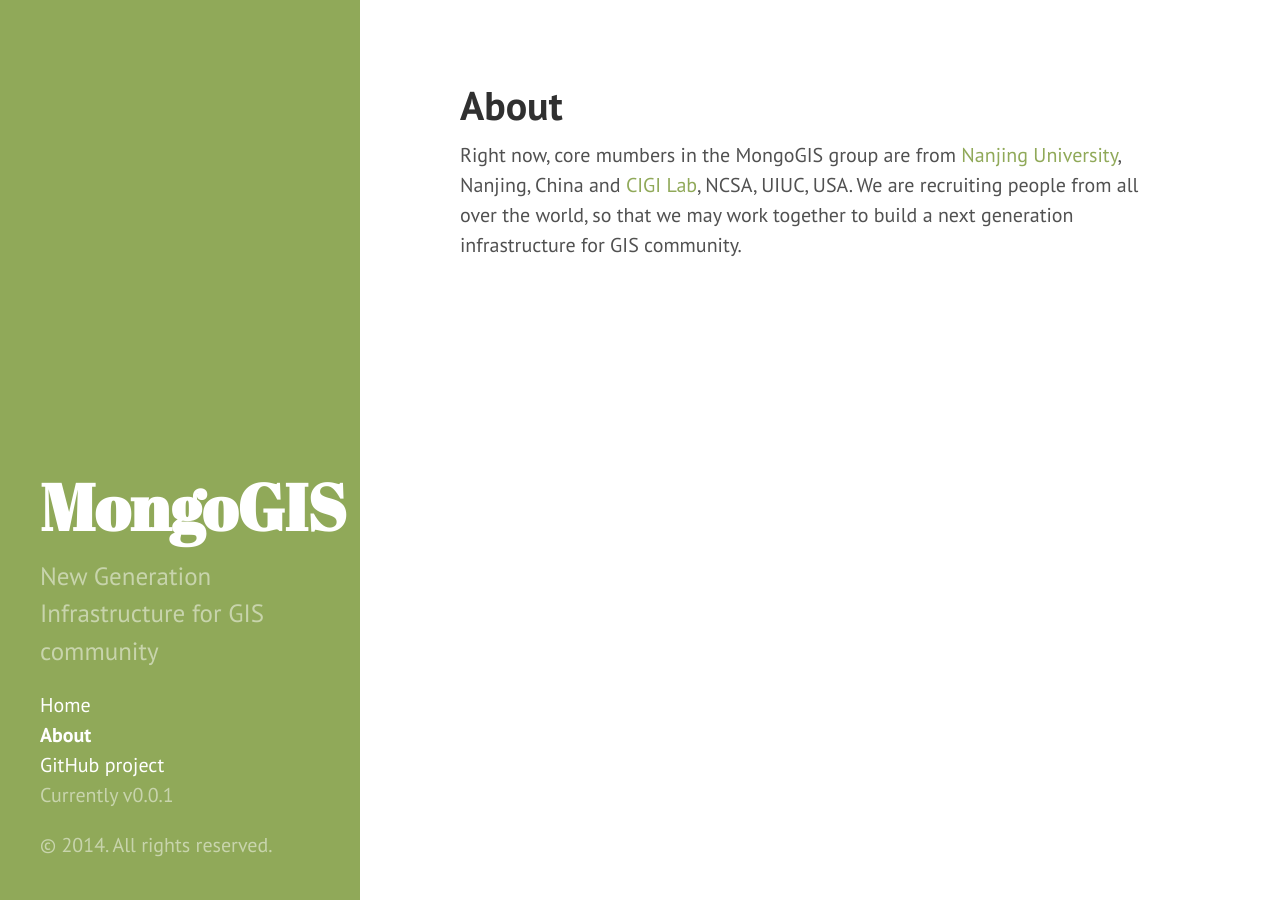
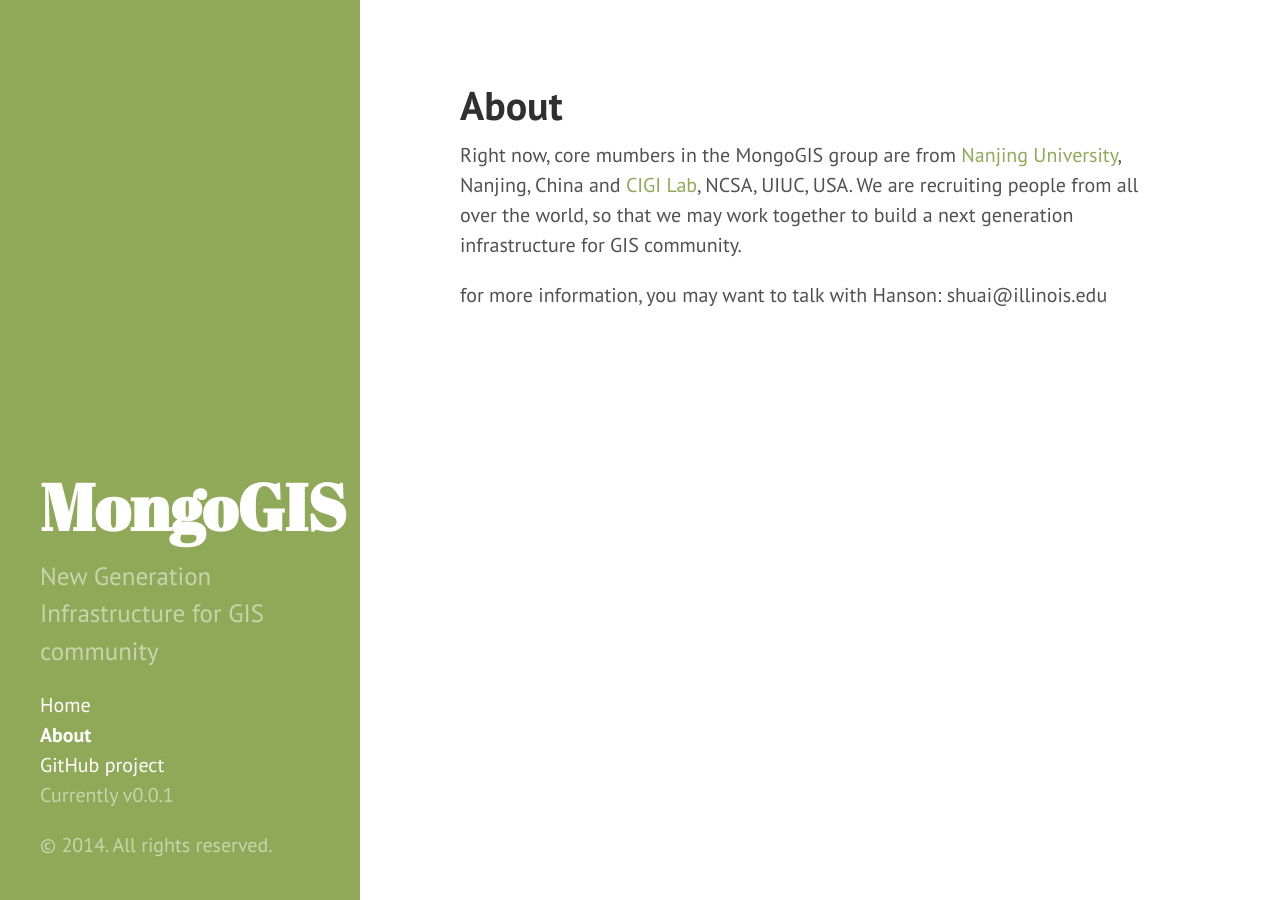
Before and after one commit to mongogis/mongogis.github.io, a Jekyll site: the page built from about.md, in a window 1280 px wide. Built offline with Jekyll 4.4.1, drawn with Linux system fonts in a browser that asks for light colours; Markdown is read by kramdown in place of the engine named in the settings.

Commit message:
Update about.md

```diff
--- a/about.md
+++ b/about.md
@@ -5,3 +5,5 @@ title: About
 
 
 Right now, core mumbers in the MongoGIS group are from [Nanjing University](http://gis.nju.edu.cn/), Nanjing, China and [CIGI Lab](http://cybergis.illinois.edu/), NCSA, UIUC, USA. We are recruiting people from all over the world, so that we may work together to build a next generation infrastructure for GIS community.
+
+for more information, you may want to talk with Hanson: shuai@illinois.edu
```
